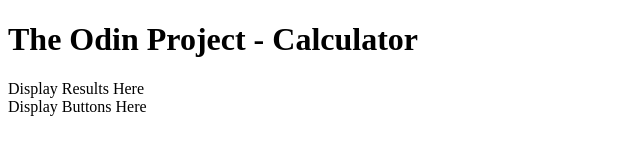
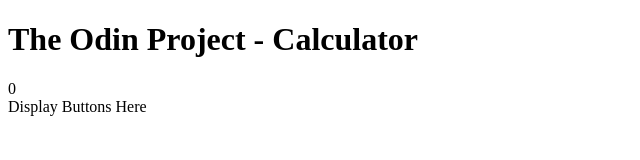
Before and after one commit to itsjordanmuller/odin-calculator, a plain HTML site: page index.html in a window 1280 px wide. Shown: the whole page, without its empty margins (0-640 px from the left). Drawn offline with Linux system fonts and the light colour scheme.

Commit message:
Replace display text with a span that has a default value of 0

```diff
--- a/index.html
+++ b/index.html
@@ -10,7 +10,7 @@
     <header><h1>The Odin Project - Calculator</h1></header>
     <div class="calculator">
         <div class="display">
-            Display Results Here
+            <span>0</span>
         </div>
         <div class="buttons">
             Display Buttons Here
```
